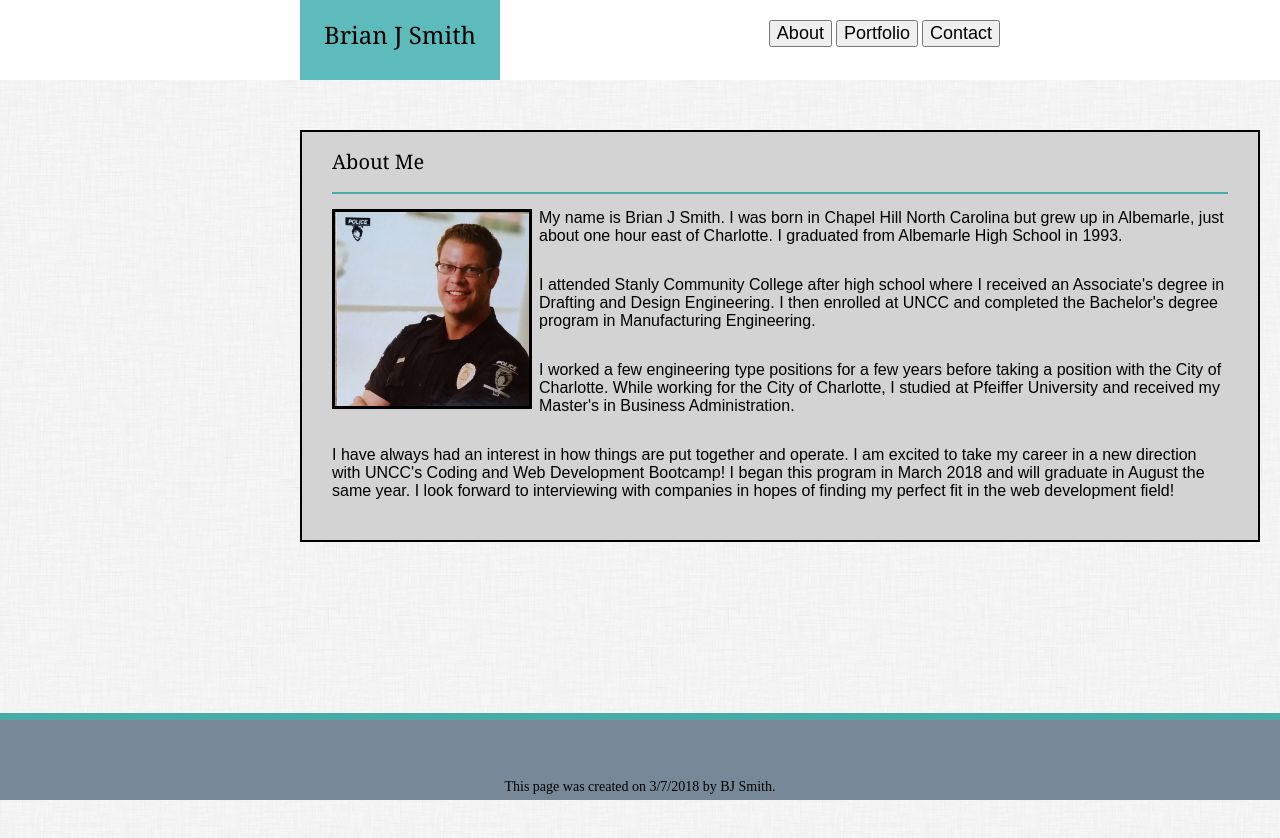
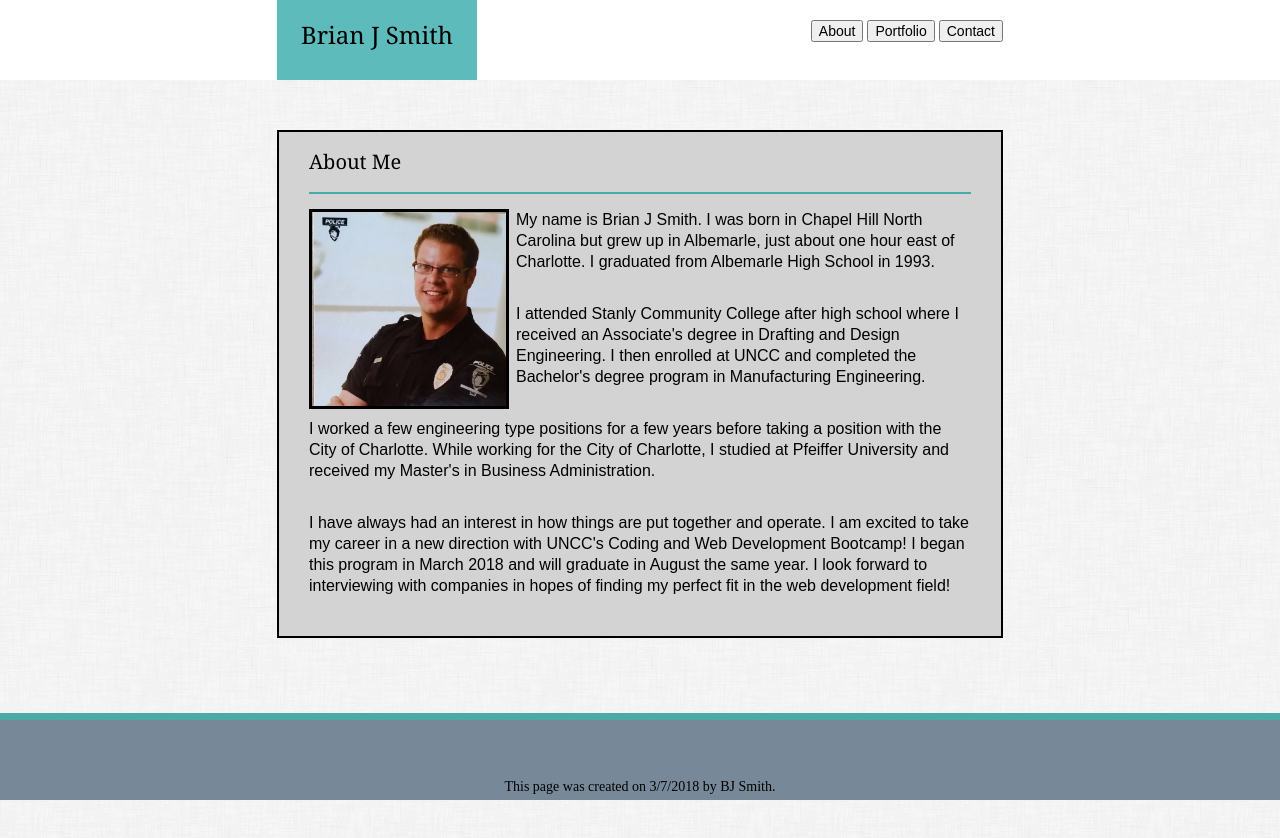
Before and after one commit to bjsmith3185/bjsmith3185.github.io, a plain HTML site: page index.html in a window 1280 px wide. Shown: the top 838 px of the page. Drawn offline with Linux system fonts and the light colour scheme.

Commit message:
This version will look a little better on smaller screen

```diff
--- a/assets/css/style.css
+++ b/assets/css/style.css
@@ -1,6 +1,8 @@
 *  {
     box-sizing: border-box;
-    font-size: 18px;
+    margin: auto;
+    font-family: Arial, Helvetica, sans-serif;
+    font-size: 14px;
     }
 
 body {
@@ -23,7 +25,7 @@ h1 {
     float: left;
     border: none;
     padding: 23px;
-    margin-left: 300px;
+    margin-left: 277px;
     width: 200px;
     height: 80px;
     background: rgb(93, 187, 187);
@@ -32,7 +34,7 @@ h1 {
 .buttons {
     float: right;
     margin-top: 20px;
-    margin-right: 280px;
+    margin-right: 277px;
     }
 
 #white_space {
@@ -40,11 +42,11 @@ h1 {
     }
 
 #body_container {
-    width: 960px;
+
     background: white;
     font-family: Arial, Helvetica, sans-serif;
     border: 2px solid black;
-    margin: 0px 300px 0px 300px;
+    margin: 0px 277px 0px 277px;
     }
 
 /* this class is also used again in the portfolio page */
@@ -72,7 +74,7 @@ h2 {
 
 p {
     margin-top: 15px;
-    line-height: 18px;
+    line-height: 21px;
     }
 
 #white_space2 {
@@ -80,7 +82,6 @@ p {
     }
 
 .sticky {
-    position: -webkit-sticky;
     position: sticky;
     bottom: 0;
     }
@@ -104,7 +105,7 @@ p {
 /* this begins css for the contact page in html */
 
 .smaller_font {
-    font-size: 16px;
+    font-size: 14px;
     }
 
 .top_container_pages {
@@ -135,7 +136,7 @@ p {
     }
 
 #body_container_contact {
-    width: 760px;
+
     background: white;
     font-family: Arial, Helvetica, sans-serif;
     border: 2px solid black;
@@ -200,7 +201,7 @@ p {
 /* this begins css for the portfolio page in html */
 
 #body_container_portfolio {
-    width: 760px;
+
     height: 850px;
     background: lightgray;
     font-family: Arial, Helvetica, sans-serif;
```
